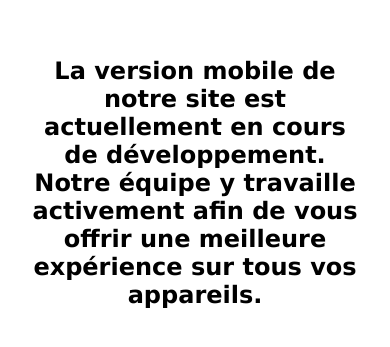
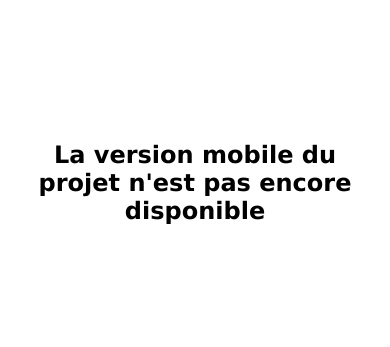
Before and after one commit to narcisse66/fsite, a plain HTML site: page index.html in a window 390 px wide. Shown: the part 239-586 px from the top of the page. Drawn offline with Linux system fonts and the light colour scheme.

Commit message:
Update index.html

```diff
--- a/index.html
+++ b/index.html
@@ -9,9 +9,8 @@
 </head>
 <body>
   <div class="mclass">
-  <h1 class="mmsge">La version mobile de notre site est actuellement en cours de développement. <br>
-     Notre équipe y travaille activement afin
-    de vous offrir une meilleure expérience sur tous vos appareils. </h1>
+  <h1 class="mmsge">La version mobile du projet n'est pas encore disponible <br>
+     </h1>
   </div>
   <div class="versidesk">
   <nav class="navbar">
```
